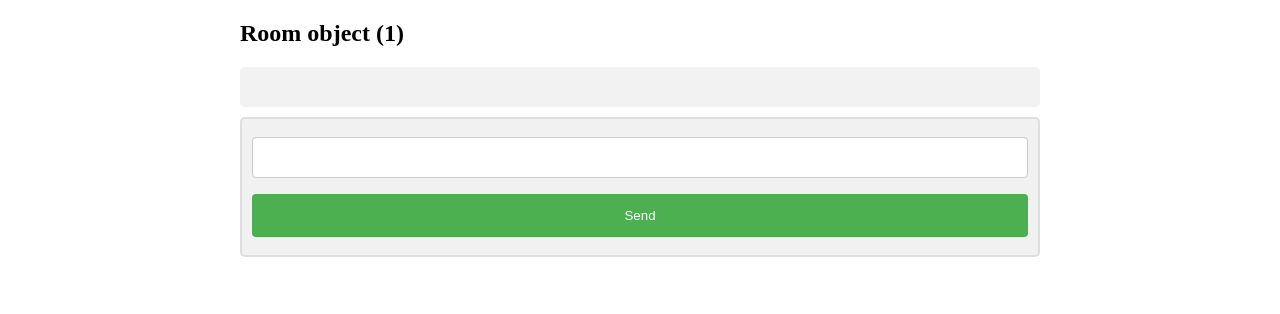
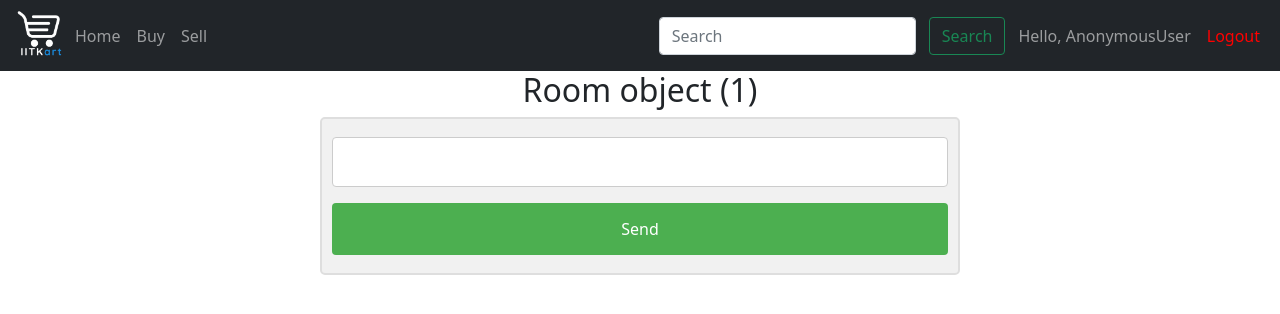
Before and after one commit to Akshunya1101/CS253-Team-9, a Django app: template cs253/accounts/templates/accounts/room.html in a window 1280 px wide. Shown: the top 314 px of the page. Run offline with Django 3.2, Linux system fonts and the light colour scheme; the template is opened without the code that fills it: values that come from a table or form of the project are taken from there, others are empty; data comes from the database, SQL or seed files in the repository; both versions use the stored data as it was after the commit; some libraries are stand-ins or nearby versions.

Commit message:
Navigation bar inserted in chatbox

```diff
--- a/cs253/accounts/templates/accounts/dashboard.html
+++ b/cs253/accounts/templates/accounts/dashboard.html
@@ -79,7 +79,7 @@
 
     function joinRoom(room, id) {
       const body = {
-        room_name: 'room'+id
+        room_name: 'Room '+id
       }
       console.log(body)
       fetch("http://127.0.0.1:8000/enterRoom/checkview", {
--- a/cs253/accounts/templates/accounts/room.html
+++ b/cs253/accounts/templates/accounts/room.html
@@ -2,19 +2,22 @@
 <html>
   <head>
     <meta name="viewport" content="width=device-width, initial-scale=1" />
+    <link href="https://cdn.jsdelivr.net/npm/bootstrap@5.1.3/dist/css/bootstrap.min.css" rel="stylesheet" integrity="sha384-1BmE4kWBq78iYhFldvKuhfTAU6auU8tT94WrHftjDbrCEXSU1oBoqyl2QvZ6jIW3" crossorigin="anonymous">
+    <script src="https://cdn.jsdelivr.net/npm/bootstrap@5.1.3/dist/js/bootstrap.bundle.min.js" integrity="sha384-ka7Sk0Gln4gmtz2MlQnikT1wXgYsOg+OMhuP+IlRH9sENBO0LRn5q+8nbTov4+1p" crossorigin="anonymous"></script>
+    <script src="https://cdn.jsdelivr.net/npm/@popperjs/core@2.10.2/dist/umd/popper.min.js" integrity="sha384-7+zCNj/IqJ95wo16oMtfsKbZ9ccEh31eOz1HGyDuCQ6wgnyJNSYdrPa03rtR1zdB" crossorigin="anonymous"></script>
+<script src="https://cdn.jsdelivr.net/npm/bootstrap@5.1.3/dist/js/bootstrap.min.js" integrity="sha384-QJHtvGhmr9XOIpI6YVutG+2QOK9T+ZnN4kzFN1RtK3zEFEIsxhlmWl5/YESvpZ13" crossorigin="anonymous"></script>
     <style>
-      body {
-        margin: 0 auto;
-        max-width: 800px;
-        padding: 0 20px;
-      }
-
+       h3{
+         text-align: center ;
+       }
       .container {
         border: 2px solid #dedede;
         background-color: #f1f1f1;
         border-radius: 5px;
         padding: 10px;
-        margin: 10px 0;
+        height: 50% ;
+        width: 50% ;
+        margin: auto;
       }
 
       .darker {
@@ -59,7 +62,50 @@
     ></script>
   </head>
   <body>
-    <h2>{{room}}</h2>
+    <nav class="navbar navbar-expand-lg navbar-dark bg-dark">
+      <div class="container-fluid">
+        <img src="/media/images/logo_trans.png" alt="logo" width="55px">
+    <!--     <a class="navbar-brand" href="#">IITKart</a> -->
+        <button class="navbar-toggler" type="button" data-bs-toggle="collapse" data-bs-target="#navbarSupportedContent" aria-controls="navbarSupportedContent" aria-expanded="false" aria-label="Toggle navigation">
+          <span class="navbar-toggler-icon"></span>
+        </button>
+        <div class="collapse navbar-collapse" id="navbarSupportedContent">
+          <ul class="navbar-nav me-auto mb-2 mb-lg-0">
+            <li class="nav-item">
+              <a class="nav-link" href="{% url 'accounts:home' %}">Home</a>
+            </li>
+            <li class="nav-item">
+              <a class="nav-link" href="{% url 'accounts:buy' %}">Buy</a>
+            </li>
+            <li class="nav-item">
+              <a class="nav-link" href="{% url 'accounts:sell' %}">Sell</a>
+            </li>
+
+          </ul>
+          {% comment %} <form class="d-flex" action='/search'>
+            <div class="input-group">
+              <input name='q' type="text" class="form-control" placeholder="Search" />
+              <button class="btn btn-outline-success" type="submit" id="button-addon2" style="margin: 0px 5px">Search</button>
+            </div> {% endcomment %}
+
+            <form class="d-flex" action='/search'>
+              <input name='search' class="form-control me-2" type="search" placeholder="Search" aria-label="Search" style="margin: 0px 5px">
+              <button class="btn btn-outline-success" type="submit" style="margin: 0px 5px">Search</button>
+            </form>
+
+          </form>
+          <ul class="navbar-nav ml-auto">
+            <li class="nav-item">
+              <a class="nav-link">Hello, {{request.user}}</a>
+            </li>
+            <li class="nav-item">
+              <a class="nav-link" href="{% url 'accounts:logout' %}" style="color: red">Logout</a>
+            </li>
+          </ul>
+        </div>
+      </div>
+    </nav>
+    <h2 style="text-align: center;">{{room}}</h2>
     <div id="display"></div>
 
     <script>
@@ -116,12 +162,6 @@
         input[type="submit"]:hover {
           background-color: #45a049;
         }
-
-        div {
-          border-radius: 5px;
-          background-color: #f2f2f2;
-          padding: 20px;
-        }
       </style>
 
       <form id="post-form">
--- a/cs253/accounts/templates/accounts/sell_detail.html
+++ b/cs253/accounts/templates/accounts/sell_detail.html
@@ -125,7 +125,7 @@
 
     function joinRoom(room, id) {
       const body = {
-        room_name: 'room'+id
+        room_name: 'Room '+id
       }
       console.log(body)
       fetch("http://127.0.0.1:8000/enterRoom/checkview", {
--- a/cs253/accounts/templates/accounts/sell_list.html
+++ b/cs253/accounts/templates/accounts/sell_list.html
@@ -61,7 +61,7 @@
 
   function joinRoom(room, id) {
     const body = {
-      room_name: 'room'+id
+      room_name: 'Room '+id
     }
     console.log(body)
     fetch("http://127.0.0.1:8000/enterRoom/checkview", {
```
Also changed, not shown: cs253/db.sqlite3.
